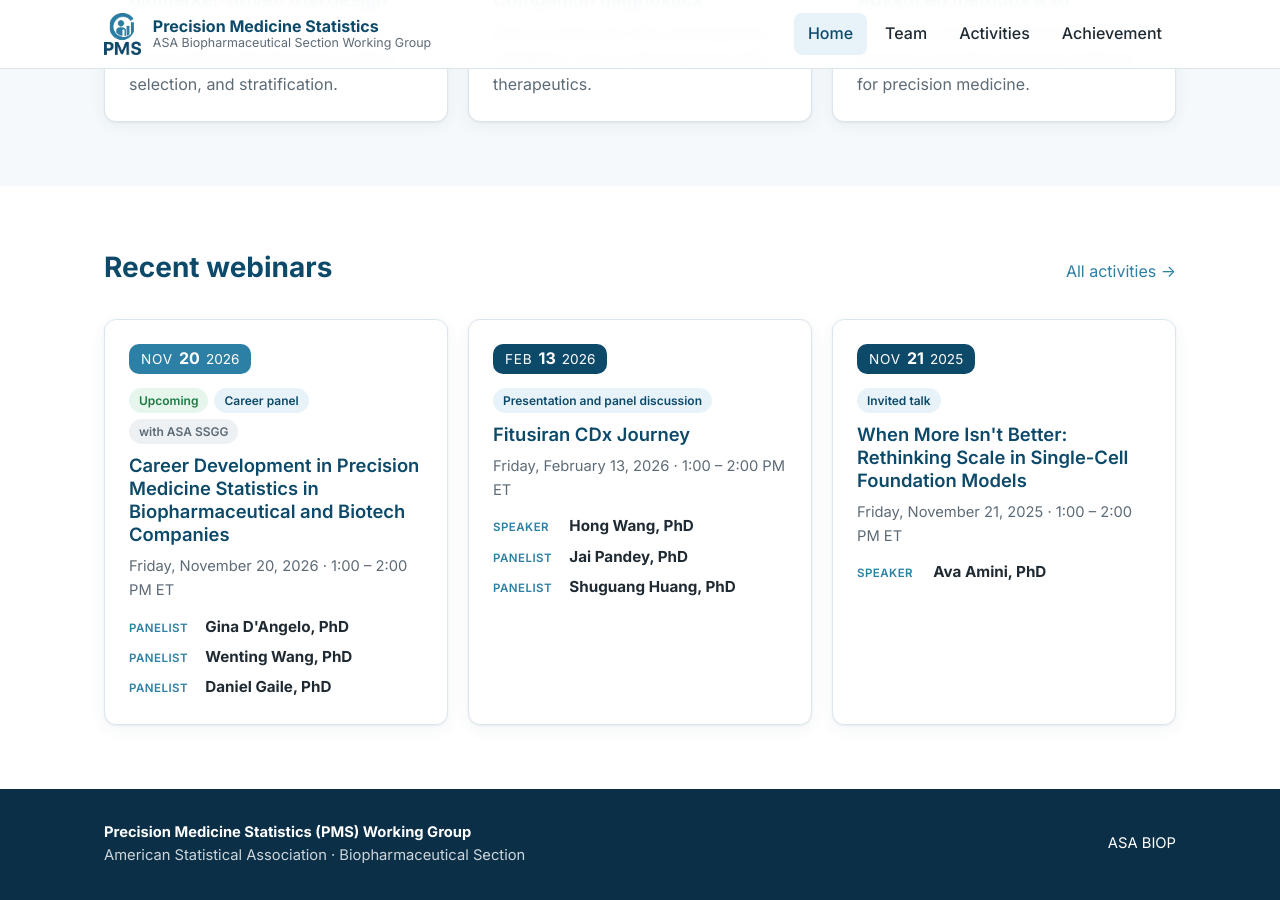
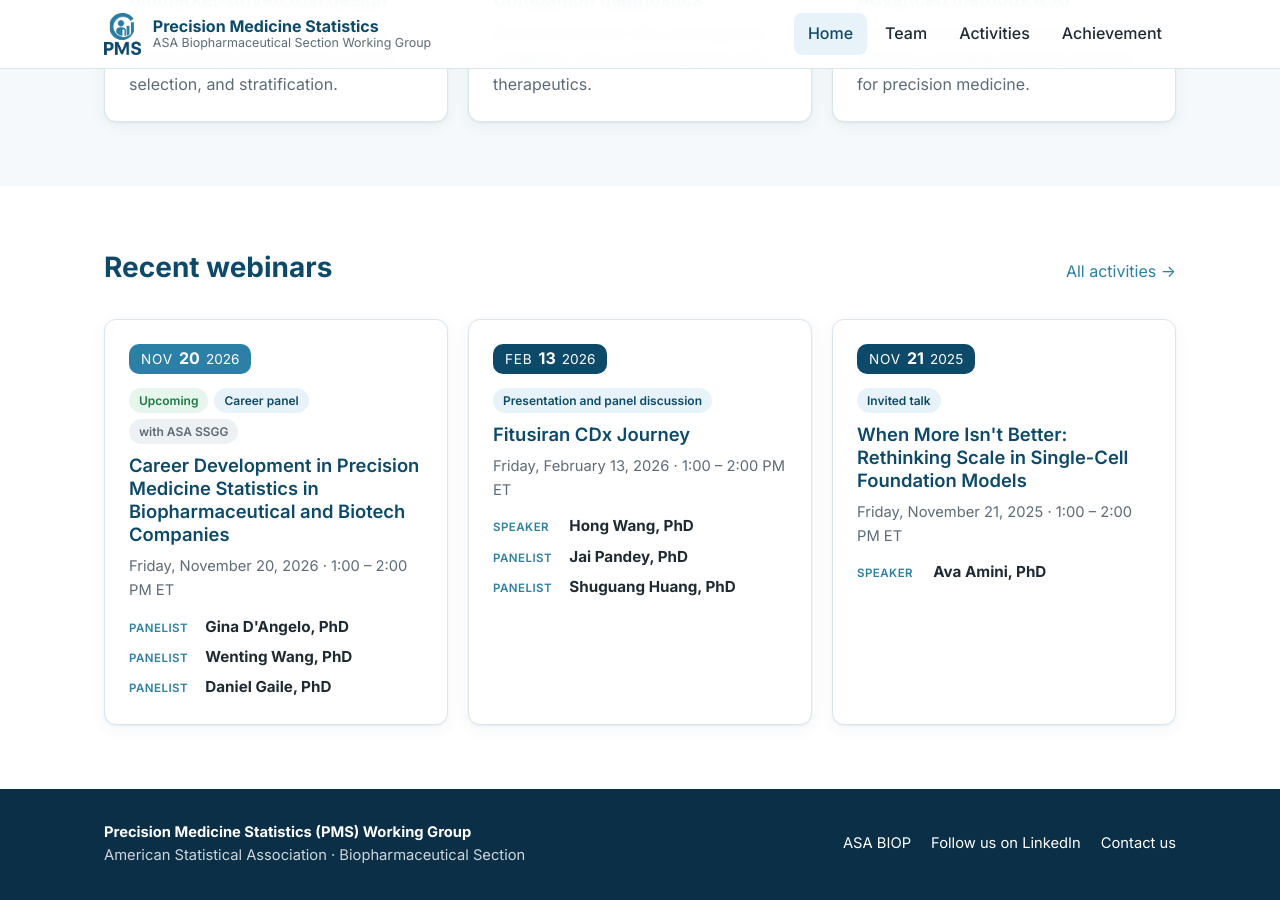
Before and after one commit to asa-biop-pms/asa-biop-pms.github.io, a Jekyll site: the page built from index.html, in a window 1280 px wide and 900 px high, scrolled down 1074 px. Built offline with Jekyll 4.4.1, drawn with Linux system fonts in a browser that asks for light colours.

Commit message:
Add LinkedIn and Contact us links to footer
Co-authored-by: Cursor <cursoragent@cursor.com>

```diff
--- a/_config.yml
+++ b/_config.yml
@@ -11,8 +11,8 @@ url: "https://asa-biop-pms.github.io"
 
 links:
   biop: https://community.amstat.org/biop/home
-  linkedin: ""   # paste the PMS LinkedIn page URL here
-  email: ""      # optional group contact email
+  linkedin: https://www.linkedin.com/company/107237206
+  email: "kuishen+PMS@gmail.com"   # not shown on the page; used by the "Contact us" link
 
 markdown: kramdown
 exclude:
--- a/_layouts/default.html
+++ b/_layouts/default.html
@@ -44,8 +44,11 @@
       </div>
       <div class="footer-links">
         <a href="{{ site.links.biop }}" target="_blank" rel="noopener">ASA BIOP</a>
-        {% if site.links.linkedin != "" %}<a href="{{ site.links.linkedin }}" target="_blank" rel="noopener">LinkedIn</a>{% endif %}
-        {% if site.links.email != "" %}<a href="mailto:{{ site.links.email }}">Contact</a>{% endif %}
+        {% if site.links.linkedin != "" %}<a href="{{ site.links.linkedin }}" target="_blank" rel="noopener">Follow us on LinkedIn</a>{% endif %}
+        {% if site.links.email != "" %}
+          {% assign email_parts = site.links.email | split: "@" %}
+          <a href="#" class="js-email" data-user="{{ email_parts[0] }}" data-domain="{{ email_parts[1] }}">Contact us</a>
+        {% endif %}
       </div>
     </div>
   </footer>
--- a/assets/js/main.js
+++ b/assets/js/main.js
@@ -7,6 +7,14 @@
       toggle.setAttribute("aria-expanded", open);
     });
   }
+
+  // The address is assembled on click so it never appears in the page source.
+  document.querySelectorAll(".js-email").forEach(function (link) {
+    link.addEventListener("click", function (e) {
+      e.preventDefault();
+      window.location.href = "mailto:" + link.getAttribute("data-user") + "@" + link.getAttribute("data-domain");
+    });
+  });
 
   // Mark webinars as upcoming in the browser so the badge never goes stale between site builds.
   var now = new Date();
```
Also changed, not shown: EDITING.md (+1 -1 lines).
